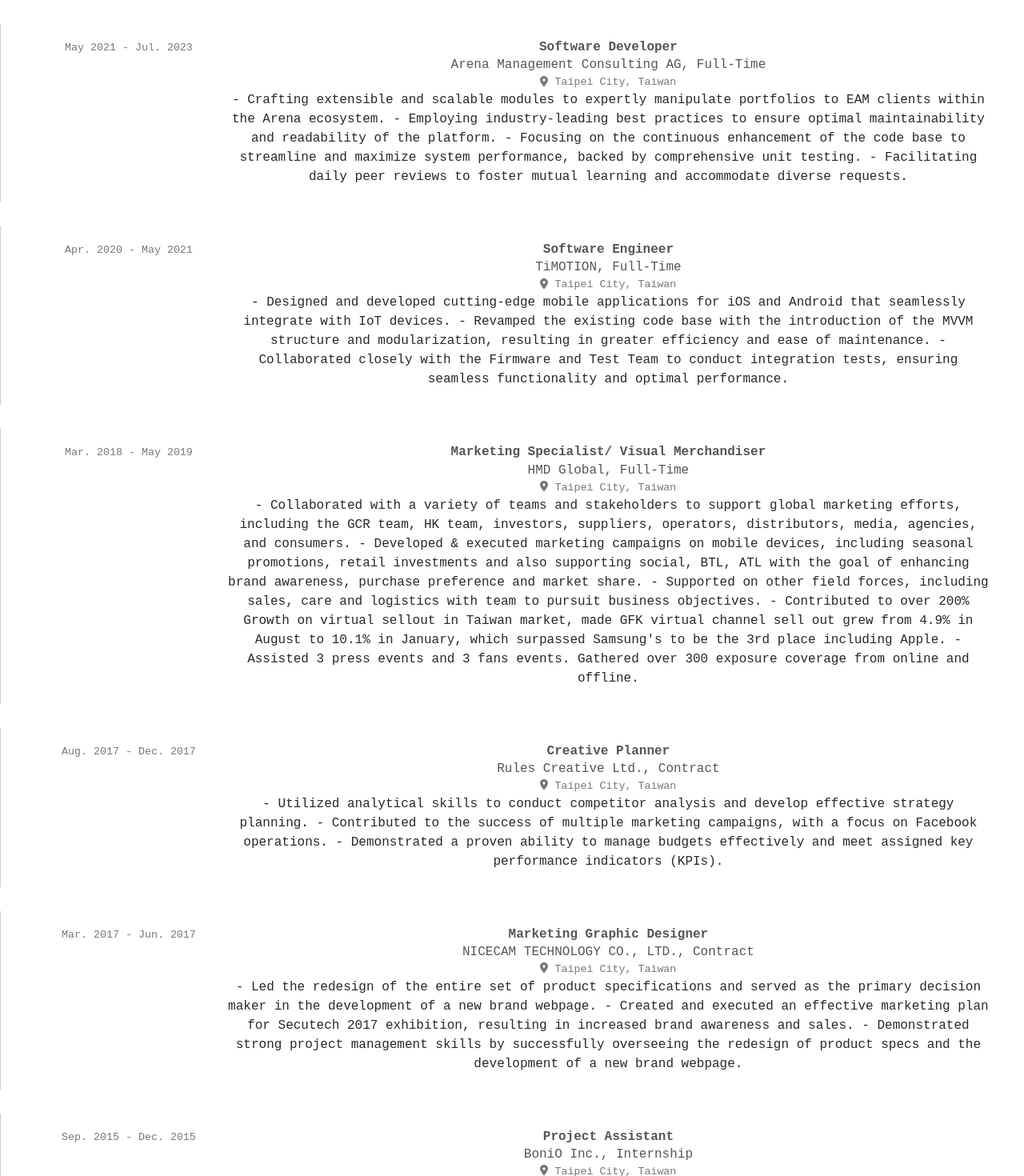
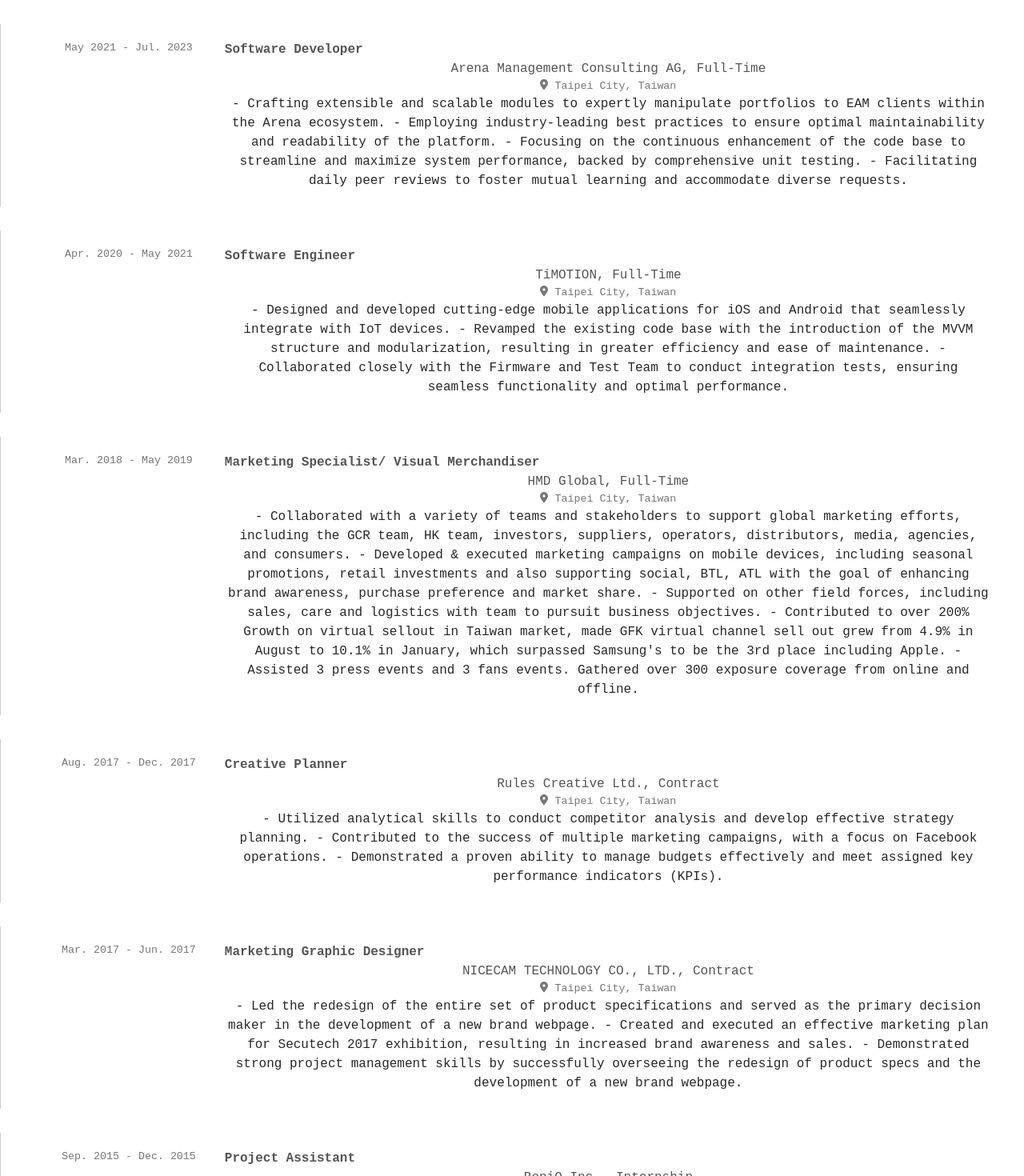
Before and after one commit to worksB-collab/personal-page, a Next.js app: page /about/Experience/ExperienceSection in a window 1280 px wide. Shown: the top 1470 px of the page at 80% size. Built offline with nearby package versions, Linux system fonts and the light colour scheme.

Commit message:
add company website

```diff
--- a/pages/about/Card.module.css
+++ b/pages/about/Card.module.css
@@ -17,6 +17,7 @@
 }
 
 .title {
+    text-align: left;
     font-size: 12pt;
     font-weight: 700;
     color: #555555;
@@ -44,6 +45,8 @@
 }
 
 .contentContainer {
+    display: flex;
+    flex-direction: column;
     flex: 4;
 }
 
--- a/pages/about/Experience/ExperienceCard.js
+++ b/pages/about/Experience/ExperienceCard.js
@@ -9,7 +9,9 @@
                 <p className={styles.time}>{props.time}</p>
             </div>
             <div className={styles.contentContainer}>
-                <h5 className={styles.title}>{props.title}</h5>
+                <a href={props.companySite}
+                   target='_blank'
+                   className={styles.title}>{props.title}</a>
                 <p className={styles.company}>{props.company}</p>
                 <p className={styles.location}>
                     <FontAwesomeIcon icon={faLocationDot}/>
--- a/pages/about/Experience/ExperienceSection.js
+++ b/pages/about/Experience/ExperienceSection.js
@@ -6,6 +6,7 @@
             <ExperienceCard title={'Software Developer'}
                             company={'Arena Management Consulting AG, Full-Time'}
                             time={'May 2021 - Jul. 2023'}
+                            companySite={'https://www.arena-banking.com/?lang=en'}
                             location={'Taipei City, Taiwan'}
                             content={'- Crafting extensible and scalable modules to expertly manipulate portfolios to EAM clients within the Arena ecosystem.\n' +
                                 '- Employing industry-leading best practices to ensure optimal maintainability and readability of the platform.\n' +
@@ -14,6 +15,7 @@
             />
             <ExperienceCard title={'Software Engineer'}
                             company={'TiMOTION, Full-Time'}
+                            companySite={'https://www.timotion.com/en'}
                             time={'Apr. 2020 - May 2021'}
                             location={'Taipei City, Taiwan'}
                             content={'- Designed and developed cutting-edge mobile applications for iOS and Android that seamlessly integrate with IoT devices.\n' +
@@ -22,6 +24,7 @@
             />
             <ExperienceCard title={'Marketing Specialist/ Visual Merchandiser'}
                             company={'HMD Global, Full-Time'}
+                            companySite={'https://www.hmdglobal.com/'}
                             time={'Mar. 2018 - May 2019'}
                             location={'Taipei City, Taiwan'}
                             content={'- Collaborated with a variety of teams and stakeholders to support global marketing efforts, including the GCR team, HK team, investors, suppliers, operators, distributors, media, agencies, and consumers.\n' +
@@ -32,6 +35,7 @@
             />
             <ExperienceCard title={'Creative Planner'}
                             company={'Rules Creative Ltd., Contract'}
+                            companySite={'https://rulescreative.com/'}
                             time={'Aug. 2017 - Dec. 2017'}
                             location={'Taipei City, Taiwan'}
                             content={'- Utilized analytical skills to conduct competitor analysis and develop effective strategy planning.\n' +
@@ -40,6 +44,7 @@
             />
             <ExperienceCard title={'Marketing Graphic Designer'}
                             company={'NICECAM TECHNOLOGY CO., LTD., Contract'}
+                            companySite={'https://www.linkedin.com/company/nicecam/about/'}
                             time={'Mar. 2017 - Jun. 2017'}
                             location={'Taipei City, Taiwan'}
                             content={'- Led the redesign of the entire set of product specifications and served as the primary decision maker in the development of a new brand webpage.\n' +
@@ -48,6 +53,7 @@
             />
             <ExperienceCard title={'Project Assistant'}
                             company={'BoniO Inc., Internship'}
+                            companySite={'https://www.bonio.co/'}
                             time={'Sep. 2015 - Dec. 2015'}
                             location={'Taipei City, Taiwan'}
                             content={'- Successfully planned and executed the "Calculus World Cup" online marketing campaign, resulting in a participation of over 2,000 people from 45 countries.\n' +
```
